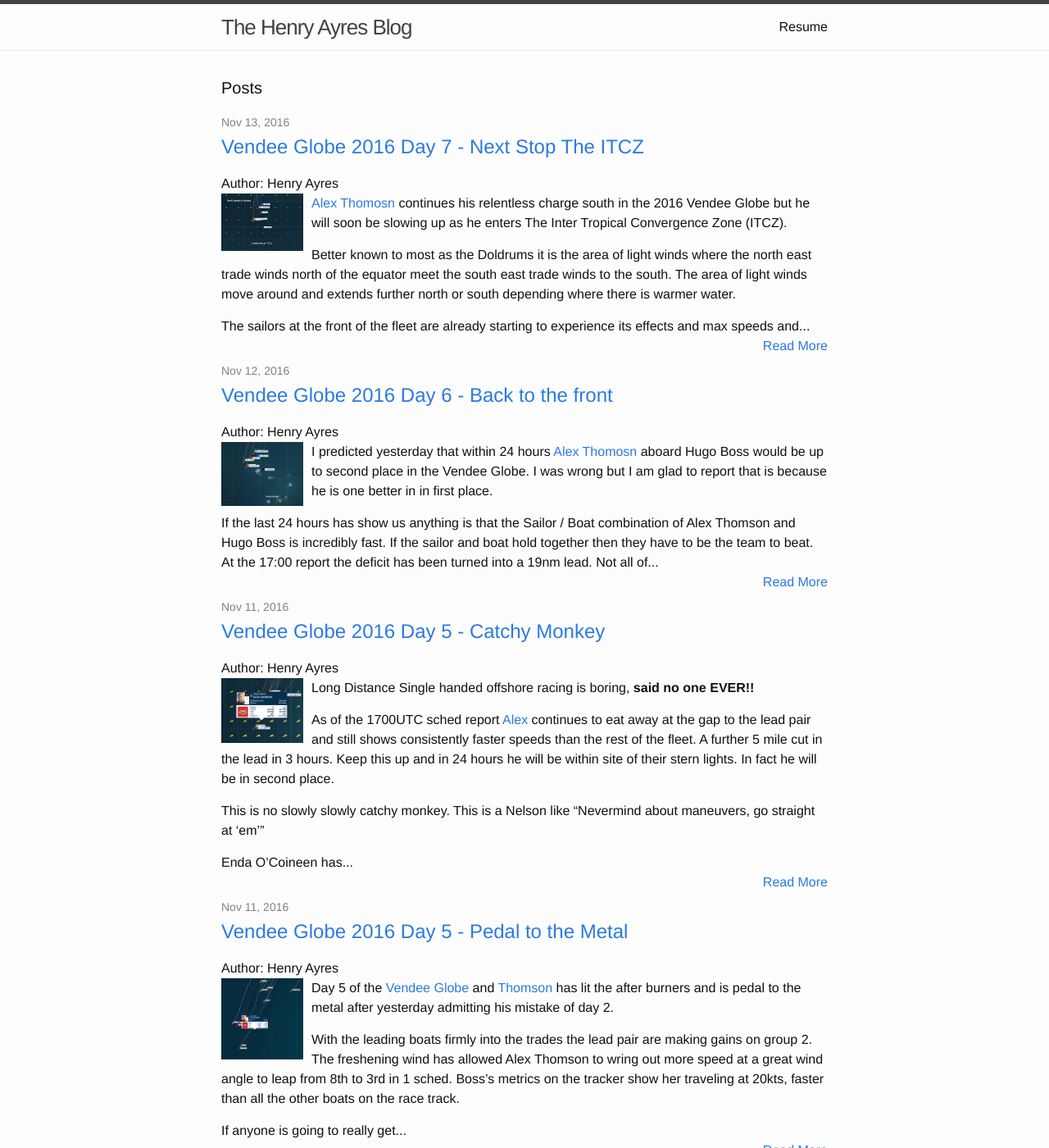
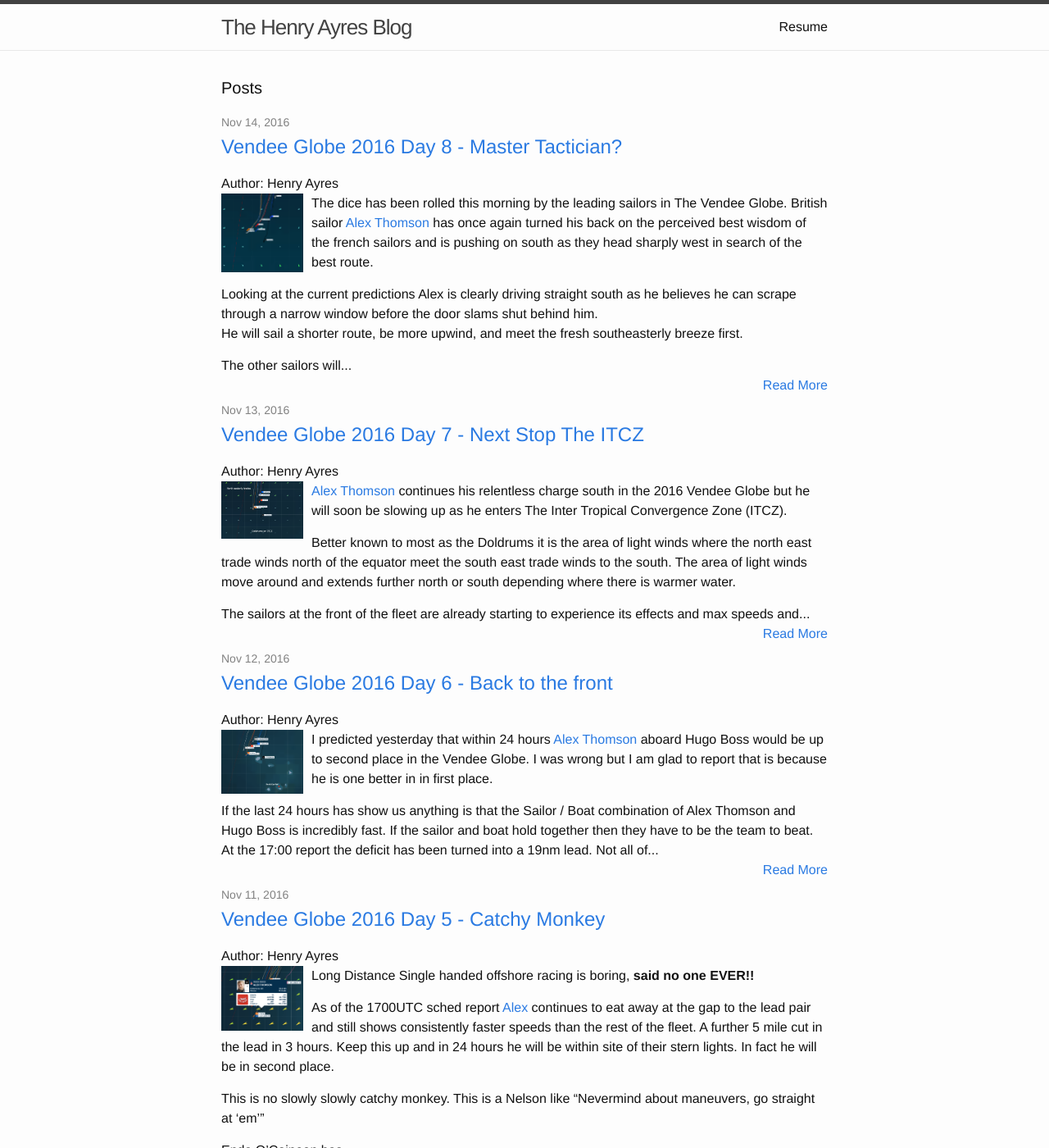
Before and after one commit to hayres/hayres.github.io, a Jekyll site: the page built from index.html, in a window 1280 px wide and 1400 px high. Shown: the whole window at 82% size. Built offline with Jekyll 4.4.1, drawn with Linux system fonts in a browser that asks for light colours.

Commit message:
new post and update

```diff
--- a/_posts/2016-11-12-vendee-globe-back-to-the-front.markdown
+++ b/_posts/2016-11-12-vendee-globe-back-to-the-front.markdown
@@ -7,7 +7,7 @@ author: Henry Ayres
 thumbnail: "vendeeglobe/vendeeday6-1700.png"
 ---
 
-I predicted yesterday that within 24 hours  [Alex Thomosn](http://www.alexthomsonracing.com/) aboard Hugo Boss would be up to second place in the Vendee Globe.
+I predicted yesterday that within 24 hours  [Alex Thomson](http://www.alexthomsonracing.com/) aboard Hugo Boss would be up to second place in the Vendee Globe.
 I was wrong but I am glad to report that is because he is one better in in first place.
 
 If the last 24 hours has show us anything is that the Sailor / Boat combination of Alex Thomson and Hugo Boss is incredibly fast.
--- a/_posts/2016-11-13-vendee-globe-next-stop-the-itcz.markdown
+++ b/_posts/2016-11-13-vendee-globe-next-stop-the-itcz.markdown
@@ -7,7 +7,7 @@ author: Henry Ayres
 thumbnail: "vendeeglobe/vendeeday7-1700.png"
 ---
 
-[Alex Thomosn](http://www.alexthomsonracing.com/) continues his relentless charge south in the 2016 Vendee Globe
+[Alex Thomson](http://www.alexthomsonracing.com/) continues his relentless charge south in the 2016 Vendee Globe
 but he will soon be slowing up as he enters The Inter Tropical Convergence Zone (ITCZ).
 
 Better known to most as the Doldrums it is the area of light winds where the north east trade winds north of the equator meet the south east trade winds to the south.
--- /dev/null
+++ b/_posts/2016-11-14-vendee-globe-master-tactician.markdown
@@ -0,0 +1,37 @@
+---
+layout: post
+title: "Vendee Globe 2016 Day 8 - Master Tactician?"
+date:   2016-11-14 08:00:00
+categories: blog update vendeeglobe
+author: Henry Ayres
+thumbnail: "vendeeglobe/vendeeday8-0800.png"
+---
+
+The dice has been rolled this morning by the leading sailors in The Vendee Globe.  British sailor [Alex Thomson](http://www.alexthomsonracing.com/) has once again
+turned his back on the perceived best wisdom of the french sailors and is pushing on south as they head sharply west in search of the best route.
+
+Looking at the current predictions Alex is clearly driving straight south as he believes he can scrape through a narrow window before the door slams shut behind him.
+He will sail a shorter route, be more upwind, and meet the fresh southeasterly breeze first.
+
+The other sailors will be sailing further, could still be hampered by light winds and will be hard on the wind for longer before they are freed again.
+
+At these speeds there is decision to be made every day and now we have got to one that could have considerable impact on the rest of the race as vast gains can be made.
+It is also a dangerous time as the boats slow down and could then be hit by huge squalls with high wind and torrential rain.  If the skipper is not totally aware then the sails or rigging can get damaged.
+In these conditions a sailor of Thomson's calibre will spend a lot of time on deck hand steering and trimming to keep the boat moving.
+
+By the end of the day there will be a clearer picture of what is happening.
+
+If you want to check the weather models for the doldrums [Predict Wind](https://www.predictwind.com/){:target="_blank"} a excellent free service as well as their excellent paid for forecast predictions.
+
+
+![Predict wind ]({{ site.image_url }}vendeeglobe/predictwind.png "Predict wind")
+
+[&copy; https://www.predictwind.com/](https://www.predictwind.com/){:target="_blank"}
+
+
+
+
+
+![Vendee Tracker day 8 0800UTC]({{ site.image_url }}vendeeglobe/vendeeday8-0800.png "Vendee Tracker day 8 0800UTC")
+
+[&copy;Vendee Globe 2016](http://tracking2016.vendeeglobe.org/hp5ip0/){:target="_blank"}
```
Also changed, not shown: assets/images/vendeeglobe/vendeeday8-0800.png (added), 1 other file.
